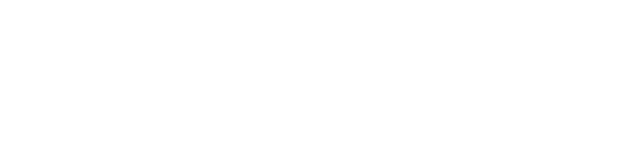
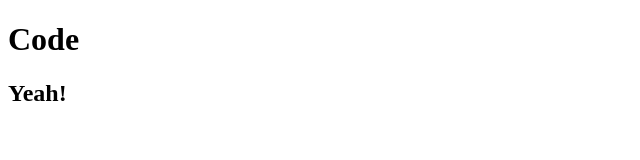
Before and after one commit to bryanswarthout/first-day-two, a plain HTML site: page index.html in a window 1280 px wide. Shown: the whole page, without its empty margins (0-640 px from the left). Drawn offline with Linux system fonts and the light colour scheme.

Commit message:
added headers

```diff
--- a/index.html
+++ b/index.html
@@ -7,6 +7,8 @@
     <title>Document</title>
 </head>
 <body>
+    <h1>Code</h1>
+    <h2>Yeah!</h2>
 
 </body>
 </html>
```
